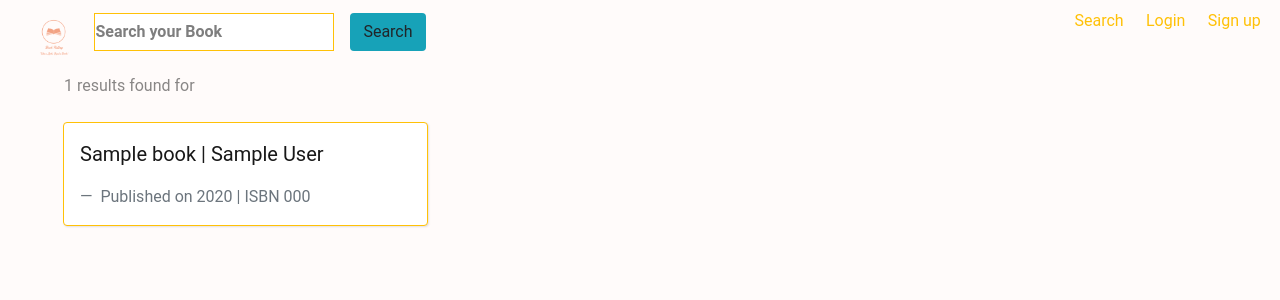
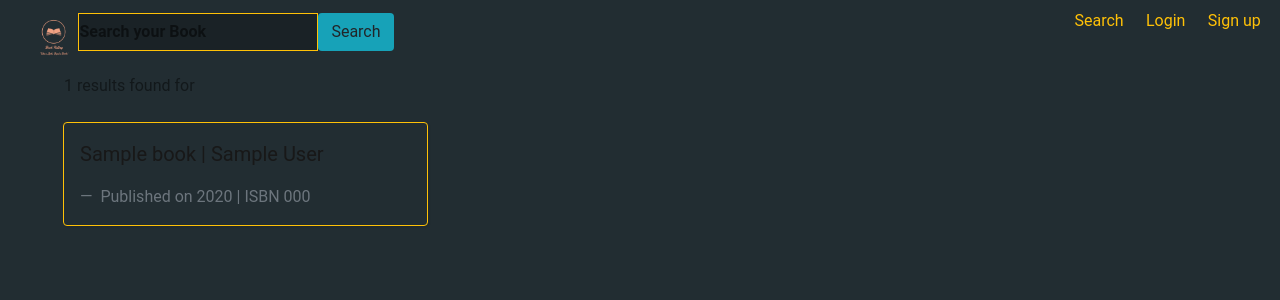
Before and after one commit to Lingerew711/Book_Rating, a Flask app: template templates/books.html in a window 1280 px wide. Shown: the top 300 px of the page. Run offline with Flask 2, Linux system fonts and the light colour scheme; the template is opened without the code that fills it: most values are stand-ins (such as "Sample title", 1, 10 or a date in 2020); some libraries are stand-ins or nearby versions.

Commit message:
[books] css modification

```diff
--- a/static/css/books.css
+++ b/static/css/books.css
@@ -3,7 +3,8 @@ nav {
   }
 
   body {
-    background-color: var(--background);
+    background: #222D32;
+    font-family: 'Roboto', sans-serif;
   }
 
   .main {
@@ -12,7 +13,7 @@ nav {
   .search-box {
     display: flex;
     justify-content: center;
-    max-width: 26rem;
+    max-width: 30rem;
     margin: 0.8rem;
     position: absolute;
     top: 0;
@@ -23,12 +24,12 @@ nav {
     max-width: 3rem;
     max-height: auto;
   }
-
+/*
   .search-box .form-control {
     margin: 0 1rem;
     background-color: #fff;
     color: rgb(17, 17, 17);
-  }
+  } */
 
   .search-box .form-control::placeholder {
     color: #000;
@@ -59,7 +60,7 @@ nav {
   }
 
   .mycard {
-    background-color: #fff;
+    /* background-color: #fff; */
     background-clip: border-box;
     border: 1px solid rgba(0, 0, 0, 0.125);
     border-radius: 0.25rem;
@@ -71,7 +72,7 @@ nav {
   }
   .mycard:hover {
     box-shadow: 1px 1px 1px #00010069;
-    background: #f4f4f4;
+    background: #4d4a4a;
   }
 
   @media (max-width: 800px) {
```
